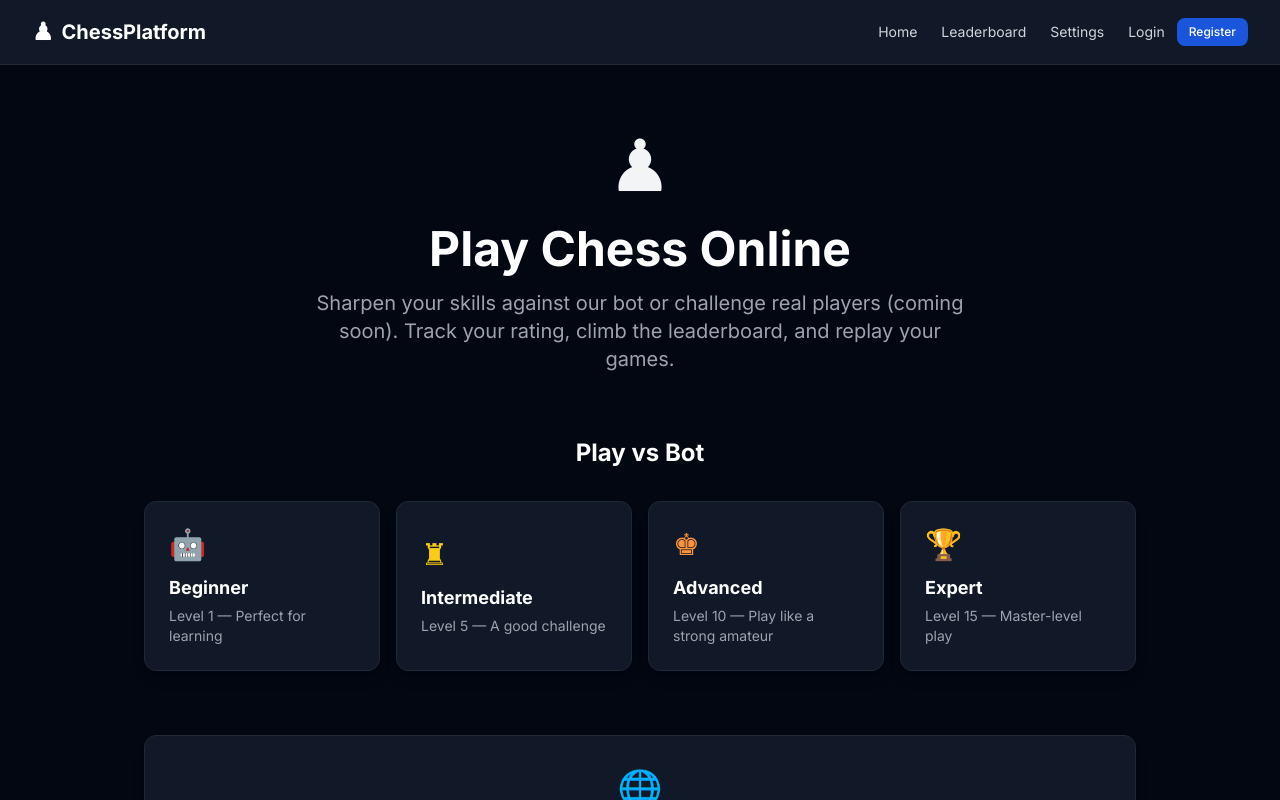
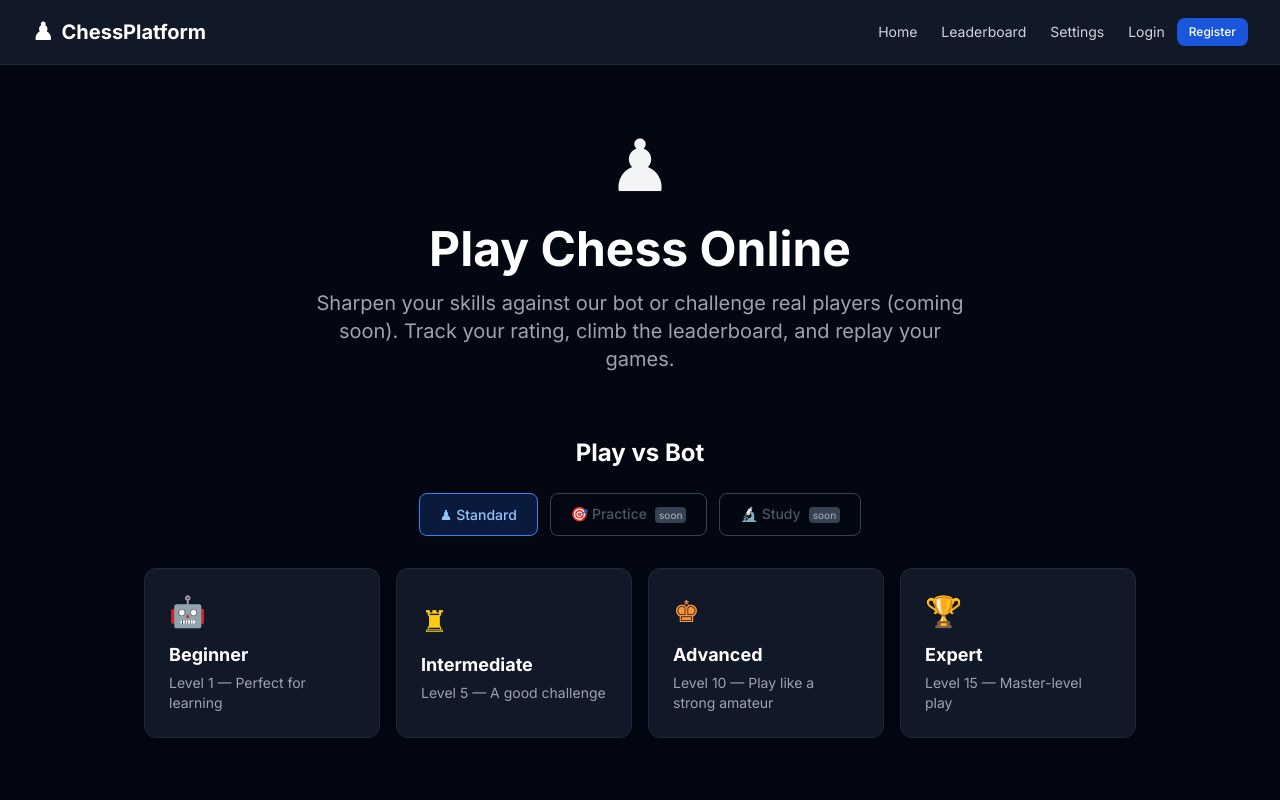
Before and after one commit to NghiaST/chess-platform, a React (Vite) app in the folder frontend/: page / in a window 1280 px wide. Shown: the top 800 px of the page. Built offline with nearby package versions, Linux system fonts and the light colour scheme; no server answers.

Commit message:
feat(frontend): add game mode selector to HomePage (Standard/Practice/Study)
Standard mode is active. Practice and Study show 'coming soon' badge
and are disabled until those modes are implemented in later phases.

```diff
--- a/frontend/src/pages/HomePage.tsx
+++ b/frontend/src/pages/HomePage.tsx
@@ -1,13 +1,23 @@
+import { useState } from 'react';
 import { useNavigate } from 'react-router-dom';
 import { useMutation } from '@tanstack/react-query';
 import { gameService } from '@/services/game.service';
 import { useGameStore } from '@/store/gameStore';
 import { useAuthStore } from '@/store/authStore';
 
+type GameMode = 'standard' | 'practice' | 'study';
+
+const MODES: { id: GameMode; label: string; description: string; comingSoon?: true }[] = [
+  { id: 'standard', label: '♟ Standard', description: 'Rated game, ELO updates after match.' },
+  { id: 'practice', label: '🎯 Practice', description: 'Hints, undo moves, no rating change.', comingSoon: true },
+  { id: 'study',    label: '🔬 Study',    description: 'Play both sides and analyse lines.',  comingSoon: true },
+];
+
 export default function HomePage() {
   const navigate = useNavigate();
   const { isAuthenticated } = useAuthStore();
   const { initGame } = useGameStore();
+  const [selectedMode, setSelectedMode] = useState<GameMode>('standard');
 
   const createGameMutation = useMutation({
     mutationFn: (botLevel: number) =>
@@ -49,9 +59,36 @@ export default function HomePage() {
 
       {/* Play vs Bot section */}
       <div className="mb-16">
-        <h2 className="text-2xl font-bold text-white text-center mb-8">
+        <h2 className="text-2xl font-bold text-white text-center mb-6">
           Play vs Bot
         </h2>
+
+        {/* Mode selector */}
+        <div className="flex flex-wrap justify-center gap-3 mb-8">
+          {MODES.map(({ id, label, description, comingSoon }) => (
+            <button
+              key={id}
+              onClick={() => !comingSoon && setSelectedMode(id)}
+              disabled={!!comingSoon}
+              title={comingSoon ? 'Coming soon' : description}
+              className={`relative px-5 py-2.5 rounded-lg border text-sm font-medium transition-all duration-150
+                ${selectedMode === id && !comingSoon
+                  ? 'border-blue-500 bg-blue-600/20 text-blue-300'
+                  : comingSoon
+                    ? 'border-gray-700 text-gray-600 cursor-not-allowed'
+                    : 'border-gray-700 text-gray-300 hover:border-gray-500 hover:text-white'
+                }`}
+            >
+              {label}
+              {comingSoon && (
+                <span className="ml-2 text-[10px] bg-gray-700 text-gray-400 rounded px-1 py-0.5 align-middle">
+                  soon
+                </span>
+              )}
+            </button>
+          ))}
+        </div>
+
         <div className="grid grid-cols-1 sm:grid-cols-2 lg:grid-cols-4 gap-4">
           {BOT_LEVELS.map(({ label, level, description, color }) => (
             <button
```
